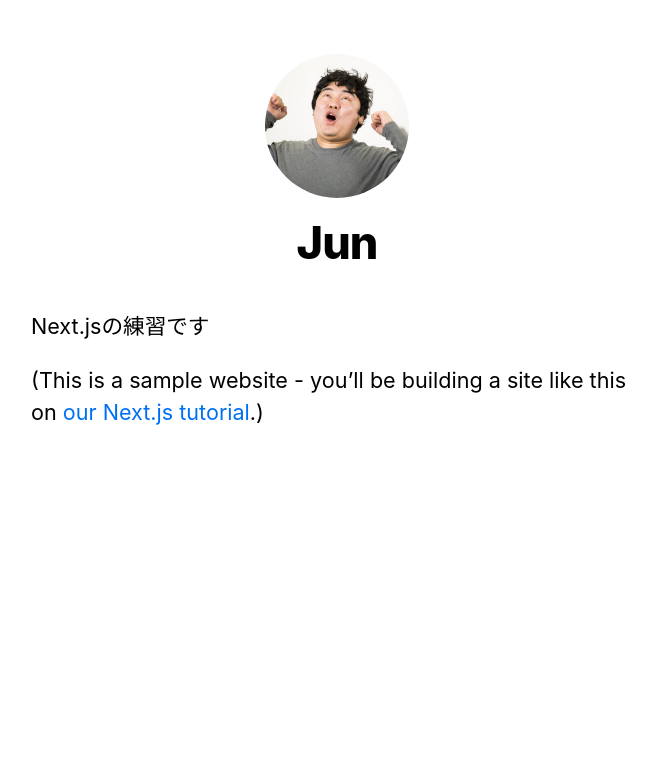
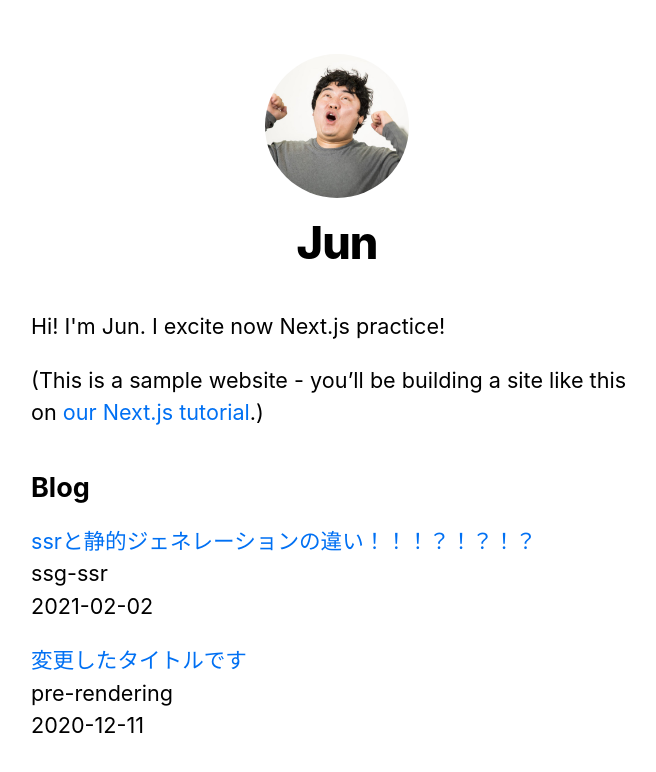
Before and after one commit to jun0222/next-tutorial, a Next.js app: page / in a window 1280 px wide. Shown: the top 772 px of the page, without its empty margins (303-959 px from the left). Built offline with nearby package versions, Linux system fonts and the light colour scheme.

Commit message:
add ~section9

```diff
--- /dev/null
+++ b/lib/posts.js
@@ -0,0 +1,37 @@
+import fs from 'fs'
+import path from 'path'
+import matter from 'gray-matter'
+
+const postsDirectory = path.join(process.cwd(), 'posts')
+
+export function getSortedPostsData() {
+  // Get file names under /posts
+    const fileNames = fs.readdirSync(postsDirectory)
+    const allPostsData = fileNames.map(fileName => {
+    // Remove ".md" from file name to get id
+    const id = fileName.replace(/\.md$/, '')
+
+    // Read markdown file as string
+    const fullPath = path.join(postsDirectory, fileName)
+    const fileContents = fs.readFileSync(fullPath, 'utf8')
+
+    // Use gray-matter to parse the post metadata section
+    const matterResult = matter(fileContents)
+
+    // Combine the data with the id
+    return {
+        id,
+        ...matterResult.data
+    }
+})
+  // Sort posts by date
+return allPostsData.sort(({ date: a }, { date: b }) => {
+    if (a < b) {
+        return 1
+    } else if (a > b) {
+        return -1
+    } else {
+        return 0
+    }
+    })
+}
--- a/pages/index.js
+++ /dev/null
@@ -1,20 +0,0 @@
-import Head from 'next/head'
-import Layout, { siteTitle } from '../components/layout'
-import utilStyles from '../styles/utils.module.css'
-
-export default function Home() {
-  return (
-    <Layout home>
-      <Head>
-        <title>{siteTitle}</title>
-      </Head>
-      <section className={utilStyles.headingMd}>
-        <p>Next.jsの練習です</p>
-        <p>
-          (This is a sample website - you’ll be building a site like this on{' '}
-          <a href="https://nextjs.org/learn">our Next.js tutorial</a>.)
-        </p>
-      </section>
-    </Layout>
-  )
-}
--- /dev/null
+++ b/pages/index.tsx
@@ -0,0 +1,58 @@
+import { GetStaticProps } from 'next/link'
+import Head from 'next/head'
+import Layout, { siteTitle } from '../components/layout'
+import utilStyles from '../styles/utils.module.css'
+import { getSortedPostsData } from '../lib/posts'
+import Link from 'next/link'
+// import Date from '../components/date'
+
+
+export const getStaticProps: GetStaticProps = async() => {
+  const allPostsData = getSortedPostsData()
+  return {
+    props: {
+      allPostsData
+    }
+  }
+}
+
+type Props = {
+  allPostsData: {
+    id: string
+    title: string
+    date: string
+  }[]
+}
+
+export default function Home({ allPostsData }: Props) {
+  return (
+    <Layout home>
+      <Head>
+        <title>{siteTitle}</title>
+      </Head>
+      <section className={utilStyles.headingMd}>
+        <p>Hi! I'm Jun. I excite now Next.js practice!</p>
+        <p>
+          (This is a sample website - you’ll be building a site like this on{' '}
+          <a href="https://nextjs.org/learn">our Next.js tutorial</a>.)
+        </p>
+      </section>
+      <section className={`${utilStyles.headingMd} ${utilStyles.padding1px}`}>
+        <h2 className={utilStyles.headingLg}>Blog</h2>
+        <ul className={utilStyles.list}>
+          {allPostsData.map(({ id, date, title }) => (
+            <li className={utilStyles.listItem} key={id}>
+              <Link href={`/posts/${id}`}>
+                <a>{title}</a>
+              </Link>
+              <br />
+              {id}
+              <br />
+              {date}
+            </li>
+          ))}
+        </ul>
+      </section>
+    </Layout>
+  )
+}
--- /dev/null
+++ b/posts/pre-rendering.md
@@ -0,0 +1,11 @@
+---
+title: '変更したタイトルです'
+date: '2020-12-11'
+---
+
+Next.js has two forms of pre-rendering: **Static Generation** and **Server-side Rendering**. The difference is in **when** it generates the HTML for a page.
+
+- **Static Generation** is the pre-rendering method that generates the HTML at **build time**. The pre-rendered HTML is then _reused_ on each request.
+- **Server-side Rendering** is the pre-rendering method that generates the HTML on **each request**.
+
+Importantly, Next.js lets you **choose** which pre-rendering form to use for each page. You can create a "hybrid" Next.js app by using Static Generation for most pages and using Server-side Rendering for others.
--- /dev/null
+++ b/posts/ssg-ssr.md
@@ -0,0 +1,19 @@
+---
+title: 'ssrと静的ジェネレーションの違い！！！？！？！？'
+date: '2021-02-02'
+---
+
+We recommend using **Static Generation** (with and without data) whenever possible because your page can be built once and served by CDN, which makes it much faster than having a server render the page on every request.
+
+You can use Static Generation for many types of pages, including:
+
+- Marketing pages
+- Blog posts
+- E-commerce product listings
+- Help and documentation
+
+You should ask yourself: "Can I pre-render this page **ahead** of a user's request?" If the answer is yes, then you should choose Static Generation.
+
+On the other hand, Static Generation is **not** a good idea if you cannot pre-render a page ahead of a user's request. Maybe your page shows frequently updated data, and the page content changes on every request.
+
+In that case, you can use **Server-Side Rendering**. It will be slower, but the pre-rendered page will always be up-to-date. Or you can skip pre-rendering and use client-side JavaScript to populate data.
```
Also changed, not shown: package.json (+7 -0 lines), tsconfig.json (added, +29 -0 lines), next-env.d.ts (added), 1 other file (tests, documents, lock files or other folders).
